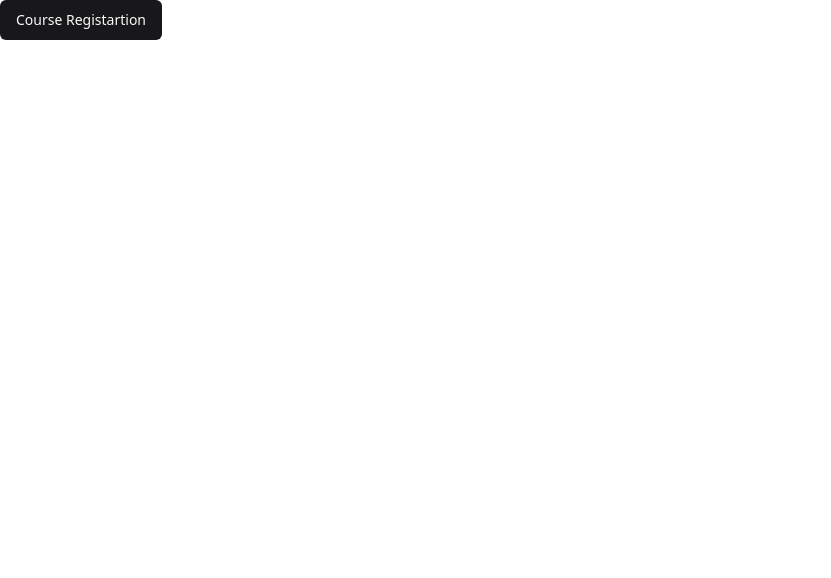
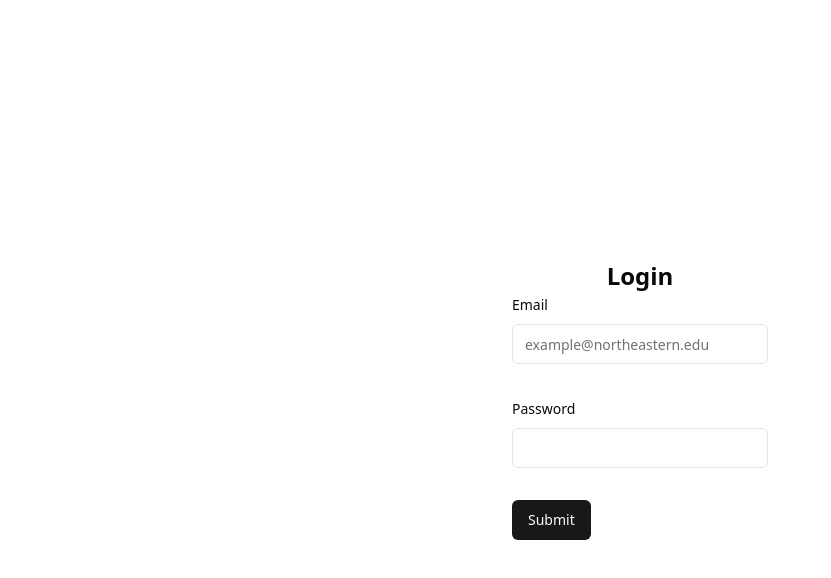
Before and after one commit to shyam2520/Course-Registration, a React (Vite) app in the folder Frontend/: page / in a window 1280 px wide. Shown: the top 578 px of the page, without its empty margins (0-831 px from the left). Built offline with nearby package versions, Linux system fonts and the light colour scheme.

Commit message:
added login page component

```diff
--- a/Frontend/package.json
+++ b/Frontend/package.json
@@ -10,14 +10,18 @@
     "preview": "vite preview"
   },
   "dependencies": {
+    "@hookform/resolvers": "^3.3.2",
+    "@radix-ui/react-label": "^2.0.2",
     "@radix-ui/react-slot": "^1.0.2",
     "class-variance-authority": "^0.7.0",
     "clsx": "^2.0.0",
     "lucide-react": "^0.294.0",
     "react": "^18.2.0",
     "react-dom": "^18.2.0",
+    "react-hook-form": "^7.48.2",
     "tailwind-merge": "^2.0.0",
-    "tailwindcss-animate": "^1.0.7"
+    "tailwindcss-animate": "^1.0.7",
+    "zod": "^3.22.4"
   },
   "devDependencies": {
     "@types/node": "^20.10.0",
--- a/Frontend/src/App.tsx
+++ b/Frontend/src/App.tsx
@@ -1,12 +1,12 @@
 
 import './App.css'
-import { Button } from '@/components/ui/button.tsx'
+import Login from './components/Login'
 
 function App() {
 
   return (
     <>
-      <Button>Course Registartion</Button>
+      <Login />
     </>
   )
 }
--- /dev/null
+++ b/Frontend/src/components/Login.tsx
@@ -0,0 +1,59 @@
+import { zodResolver } from "@hookform/resolvers/zod";
+import { useForm } from "react-hook-form"
+import { Form, FormControl, FormField, FormItem, FormLabel, FormMessage } from "./ui/form";
+import { Input } from "./ui/input";
+import { Button } from "./ui/button";
+import { LoginForm, LoginFormType } from "@/lib/validators/login";
+
+
+export default function Login() {
+
+  const form = useForm<LoginFormType>({
+    resolver: zodResolver(LoginForm),
+    defaultValues: {
+      email: "",
+      password: "",
+    },
+  });
+
+  const onSubmit = (data: LoginFormType) => {
+    console.log(data);
+  }
+
+  return (
+    <div className="flex flex-col max-w-3xl mx-auto h-screen justify-center items-center">
+      <h1 className="text-2xl font-semibold">Login</h1>
+      <Form {...form}>
+        <form onSubmit={form.handleSubmit(onSubmit)} className="w-64 space-y-8">
+          <FormField
+            control={form.control}
+            name="email"
+            render={({ field }) => (
+              <FormItem>
+                <FormLabel>Email</FormLabel>
+                <FormControl>
+                  <Input placeholder="example@northeastern.edu" {...field} />
+                </FormControl>
+                <FormMessage />
+              </FormItem>
+            )}
+          />
+          <FormField
+            control={form.control}
+            name="password"
+            render={({ field }) => (
+              <FormItem>
+                <FormLabel>Password</FormLabel>
+                <FormControl>
+                  <Input type="password" {...field} />
+                </FormControl>
+                <FormMessage />
+              </FormItem>
+            )}
+          />
+          <Button type="submit">Submit</Button>
+        </form>
+      </Form>
+    </div>
+  )
+}
--- /dev/null
+++ b/Frontend/src/components/ui/form.tsx
@@ -0,0 +1,176 @@
+import * as React from "react"
+import * as LabelPrimitive from "@radix-ui/react-label"
+import { Slot } from "@radix-ui/react-slot"
+import {
+  Controller,
+  ControllerProps,
+  FieldPath,
+  FieldValues,
+  FormProvider,
+  useFormContext,
+} from "react-hook-form"
+
+import { cn } from "@/lib/utils"
+import { Label } from "@/components/ui/label"
+
+const Form = FormProvider
+
+type FormFieldContextValue<
+  TFieldValues extends FieldValues = FieldValues,
+  TName extends FieldPath<TFieldValues> = FieldPath<TFieldValues>
+> = {
+  name: TName
+}
+
+const FormFieldContext = React.createContext<FormFieldContextValue>(
+  {} as FormFieldContextValue
+)
+
+const FormField = <
+  TFieldValues extends FieldValues = FieldValues,
+  TName extends FieldPath<TFieldValues> = FieldPath<TFieldValues>
+>({
+  ...props
+}: ControllerProps<TFieldValues, TName>) => {
+  return (
+    <FormFieldContext.Provider value={{ name: props.name }}>
+      <Controller {...props} />
+    </FormFieldContext.Provider>
+  )
+}
+
+const useFormField = () => {
+  const fieldContext = React.useContext(FormFieldContext)
+  const itemContext = React.useContext(FormItemContext)
+  const { getFieldState, formState } = useFormContext()
+
+  const fieldState = getFieldState(fieldContext.name, formState)
+
+  if (!fieldContext) {
+    throw new Error("useFormField should be used within <FormField>")
+  }
+
+  const { id } = itemContext
+
+  return {
+    id,
+    name: fieldContext.name,
+    formItemId: `${id}-form-item`,
+    formDescriptionId: `${id}-form-item-description`,
+    formMessageId: `${id}-form-item-message`,
+    ...fieldState,
+  }
+}
+
+type FormItemContextValue = {
+  id: string
+}
+
+const FormItemContext = React.createContext<FormItemContextValue>(
+  {} as FormItemContextValue
+)
+
+const FormItem = React.forwardRef<
+  HTMLDivElement,
+  React.HTMLAttributes<HTMLDivElement>
+>(({ className, ...props }, ref) => {
+  const id = React.useId()
+
+  return (
+    <FormItemContext.Provider value={{ id }}>
+      <div ref={ref} className={cn("space-y-2", className)} {...props} />
+    </FormItemContext.Provider>
+  )
+})
+FormItem.displayName = "FormItem"
+
+const FormLabel = React.forwardRef<
+  React.ElementRef<typeof LabelPrimitive.Root>,
+  React.ComponentPropsWithoutRef<typeof LabelPrimitive.Root>
+>(({ className, ...props }, ref) => {
+  const { error, formItemId } = useFormField()
+
+  return (
+    <Label
+      ref={ref}
+      className={cn(error && "text-destructive", className)}
+      htmlFor={formItemId}
+      {...props}
+    />
+  )
+})
+FormLabel.displayName = "FormLabel"
+
+const FormControl = React.forwardRef<
+  React.ElementRef<typeof Slot>,
+  React.ComponentPropsWithoutRef<typeof Slot>
+>(({ ...props }, ref) => {
+  const { error, formItemId, formDescriptionId, formMessageId } = useFormField()
+
+  return (
+    <Slot
+      ref={ref}
+      id={formItemId}
+      aria-describedby={
+        !error
+          ? `${formDescriptionId}`
+          : `${formDescriptionId} ${formMessageId}`
+      }
+      aria-invalid={!!error}
+      {...props}
+    />
+  )
+})
+FormControl.displayName = "FormControl"
+
+const FormDescription = React.forwardRef<
+  HTMLParagraphElement,
+  React.HTMLAttributes<HTMLParagraphElement>
+>(({ className, ...props }, ref) => {
+  const { formDescriptionId } = useFormField()
+
+  return (
+    <p
+      ref={ref}
+      id={formDescriptionId}
+      className={cn("text-sm text-muted-foreground", className)}
+      {...props}
+    />
+  )
+})
+FormDescription.displayName = "FormDescription"
+
+const FormMessage = React.forwardRef<
+  HTMLParagraphElement,
+  React.HTMLAttributes<HTMLParagraphElement>
+>(({ className, children, ...props }, ref) => {
+  const { error, formMessageId } = useFormField()
+  const body = error ? String(error?.message) : children
+
+  if (!body) {
+    return null
+  }
+
+  return (
+    <p
+      ref={ref}
+      id={formMessageId}
+      className={cn("text-sm font-medium text-destructive", className)}
+      {...props}
+    >
+      {body}
+    </p>
+  )
+})
+FormMessage.displayName = "FormMessage"
+
+export {
+  useFormField,
+  Form,
+  FormItem,
+  FormLabel,
+  FormControl,
+  FormDescription,
+  FormMessage,
+  FormField,
+}
--- /dev/null
+++ b/Frontend/src/components/ui/input.tsx
@@ -0,0 +1,25 @@
+import * as React from "react"
+
+import { cn } from "@/lib/utils"
+
+export interface InputProps
+  extends React.InputHTMLAttributes<HTMLInputElement> {}
+
+const Input = React.forwardRef<HTMLInputElement, InputProps>(
+  ({ className, type, ...props }, ref) => {
+    return (
+      <input
+        type={type}
+        className={cn(
+          "flex h-10 w-full rounded-md border border-input bg-background px-3 py-2 text-sm ring-offset-background file:border-0 file:bg-transparent file:text-sm file:font-medium placeholder:text-muted-foreground focus-visible:outline-none focus-visible:ring-2 focus-visible:ring-ring focus-visible:ring-offset-2 disabled:cursor-not-allowed disabled:opacity-50",
+          className
+        )}
+        ref={ref}
+        {...props}
+      />
+    )
+  }
+)
+Input.displayName = "Input"
+
+export { Input }
--- /dev/null
+++ b/Frontend/src/components/ui/label.tsx
@@ -0,0 +1,24 @@
+import * as React from "react"
+import * as LabelPrimitive from "@radix-ui/react-label"
+import { cva, type VariantProps } from "class-variance-authority"
+
+import { cn } from "@/lib/utils"
+
+const labelVariants = cva(
+  "text-sm font-medium leading-none peer-disabled:cursor-not-allowed peer-disabled:opacity-70"
+)
+
+const Label = React.forwardRef<
+  React.ElementRef<typeof LabelPrimitive.Root>,
+  React.ComponentPropsWithoutRef<typeof LabelPrimitive.Root> &
+    VariantProps<typeof labelVariants>
+>(({ className, ...props }, ref) => (
+  <LabelPrimitive.Root
+    ref={ref}
+    className={cn(labelVariants(), className)}
+    {...props}
+  />
+))
+Label.displayName = LabelPrimitive.Root.displayName
+
+export { Label }
--- /dev/null
+++ b/Frontend/src/lib/validators/login.ts
@@ -0,0 +1,8 @@
+import { z } from "zod";
+
+export const LoginForm = z.object({
+    email: z.string().email({ message: "Please enter a valid email" }),
+    password: z.string().min(8, { message: "Password must be at least 8 characters long" }),
+});
+
+export type LoginFormType = z.infer<typeof LoginForm>;
```
Also changed, not shown: 2 other files (tests, documents, lock files or other folders).
